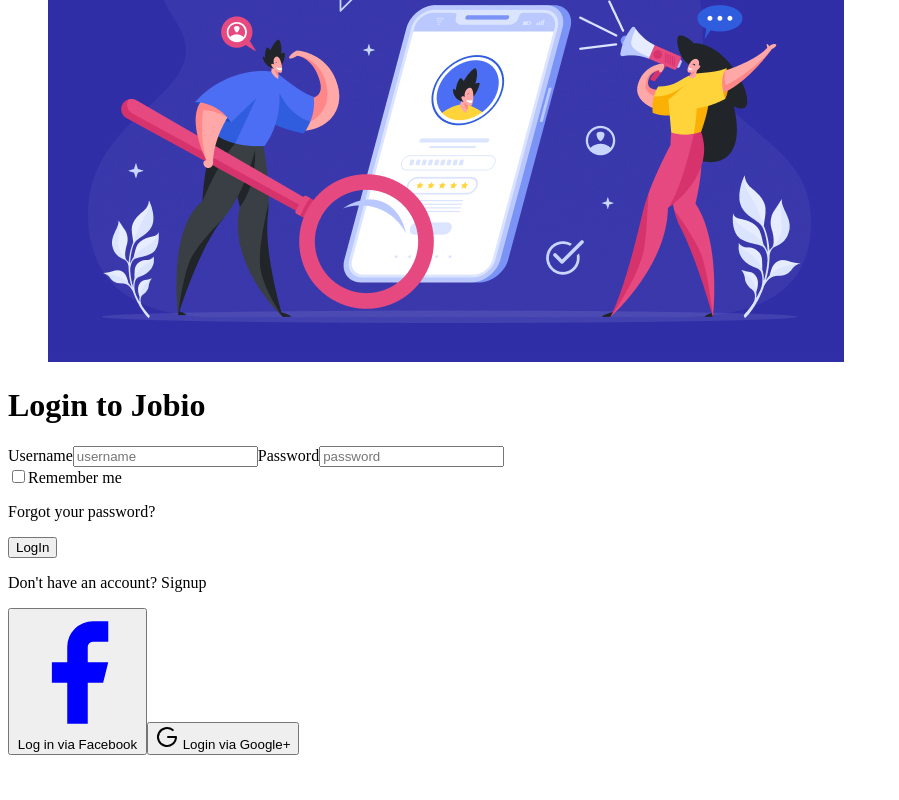
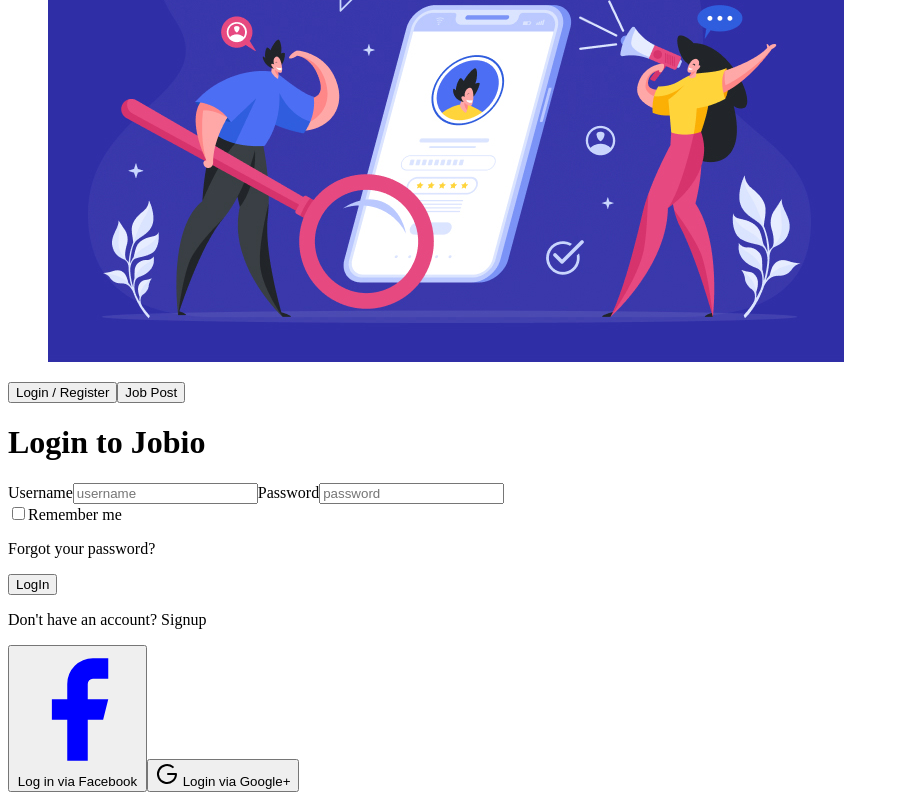
Before and after one commit to burhanharoon/UET-Tribune-Internship-Project---NextJS, a Next.js app: page / in a window 1280 px wide. Shown: the part 614-1414 px from the top of the page, without its empty margins (0-899 px from the left). Before the commit the page ends 1377 px from the top, so only its background shows below. Built offline with nearby package versions, Linux system fonts and the light colour scheme.

Commit message:
Completed the login page

```diff
--- a/pages/Components/Login.js
+++ b/pages/Components/Login.js
@@ -10,46 +10,52 @@
 
             </figure>
 
-            <div className='w-2/3 flex align-center justify-center md:w-full'>
+            <div className='w-2/3 flex flex-col h-screen py-4'>
 
-                <div className="gap-4 flex  w-7/12 flex-col align-center justify-center">
+                <div className='text-right mr-4'>
+                    <button class="btn btn-outline btn-primary">Login / Register</button>
+                    <button class=" ml-4 btn btn-primary">Job Post</button>
+                </div>
+
+                <div className='flex justify-center items-center h-screen'>
+                    <div className='flex flex-col align-center justify-center gap-4 '>
 
                         <h1 className='font-bold text-2xl'>Login to Jobio</h1>
 
                         <form className="flex gap-4 flex-col align-center justify-center">
                             <label htmlFor="username">Username</label>
-                        <input type="text" placeholder="username" class="input input-info input-bordered" />
+                            <input type="text" placeholder="username" className="input input-info input-bordered" />
                             <label htmlFor="Password">Password</label>
-                        <input type="password" id="Password" name="Password" placeholder="password" class="input input-info input-bordered" />
-                        <div className="flex justify-between items-center sm:w-full">
-                            <label class="cursor-pointer label flex gap-2 ">
-                                <input type="checkbox" class="checkbox" />
+                            <input type="password" id="Password" name="Password" placeholder="password" className="input input-info input-bordered" />
+                            <div className="flex justify-between items-center sm:w-full sm:text-xs">
+                                <label className="cursor-pointer label flex gap-2 ">
+                                    <input type="checkbox" className="checkbox sm:checkbox-xs" />
                                     <span>Remember me</span>
                                 </label>
-                            <p className='font-bold sm:text-right'>Forgot your password?</p>
+                                <p className='font-bold sm:text-right '>Forgot your password?</p>
                             </div>
-                        <button class="btn btn-block btn-info">LogIn</button>
+                            <button className="btn btn-block btn-info">LogIn</button>
                             <p className="flex justify-center">Don't have an account? Signup</p>
                         </form>
 
                         <div className='flex justify-between sm:flex-col sm:gap-4'>
 
-                        <button class="btn sm:w-full w-1/2 text-xs btn-outline btn-primary gap-2 mr-2">
-                            <svg class="h-5 w- text-blue-500" viewBox="0 0 24 24" fill="blue" stroke-width="2" stroke-linecap="round" stroke-linejoin="round">  <path d="M18 2h-3a5 5 0 0 0-5 5v3H7v4h3v8h4v-8h3l1-4h-4V7a1 1 0 0 1 1-1h3z" /></svg>
+                            <button className="btn sm:w-full w-1/2 text-xs btn-outline btn-primary gap-2 mr-2">
+                                <svg className="h-5 w- text-blue-500" viewBox="0 0 24 24" fill="blue" strokeWidth="2" strokeLinecap="round" strokeLinejoin="round">  <path d="M18 2h-3a5 5 0 0 0-5 5v3H7v4h3v8h4v-8h3l1-4h-4V7a1 1 0 0 1 1-1h3z" /></svg>
                                 <span> Log in via Facebook</span>
                             </button>
 
-                        <button class="btn w-1/2 sm:w-full text-xs btn-outline gap-2 btn-secondary">
-                            <svg class="h-5 w-5 text-red-500" width="24" height="24" viewBox="0 0 24 24" stroke-width="2" stroke="currentColor" fill="none" stroke-linecap="round" stroke-linejoin="round">  <path stroke="none" d="M0 0h24v24H0z" />  <path d="M17.788 5.108A9 9 0 1021 12h-8" /></svg>
+                            <button className="btn w-1/2 sm:w-full text-xs btn-outline gap-2 btn-secondary">
+                                <svg className="h-5 w-5 text-red-500" width="24" height="24" viewBox="0 0 24 24" strokeWidth="2" stroke="currentColor" fill="none" strokeLinecap="round" strokeLinejoin="round">  <path stroke="none" d="M0 0h24v24H0z" />  <path d="M17.788 5.108A9 9 0 1021 12h-8" /></svg>
                                 <span> Login via Google+</span>
                             </button>
-                    </div>
-
-
                         </div>
 
                     </div>
 
                 </div>
+            </div>
+
+        </div>
     )
 }
```
Lines whose indentation alone changed are shown as unchanged.
